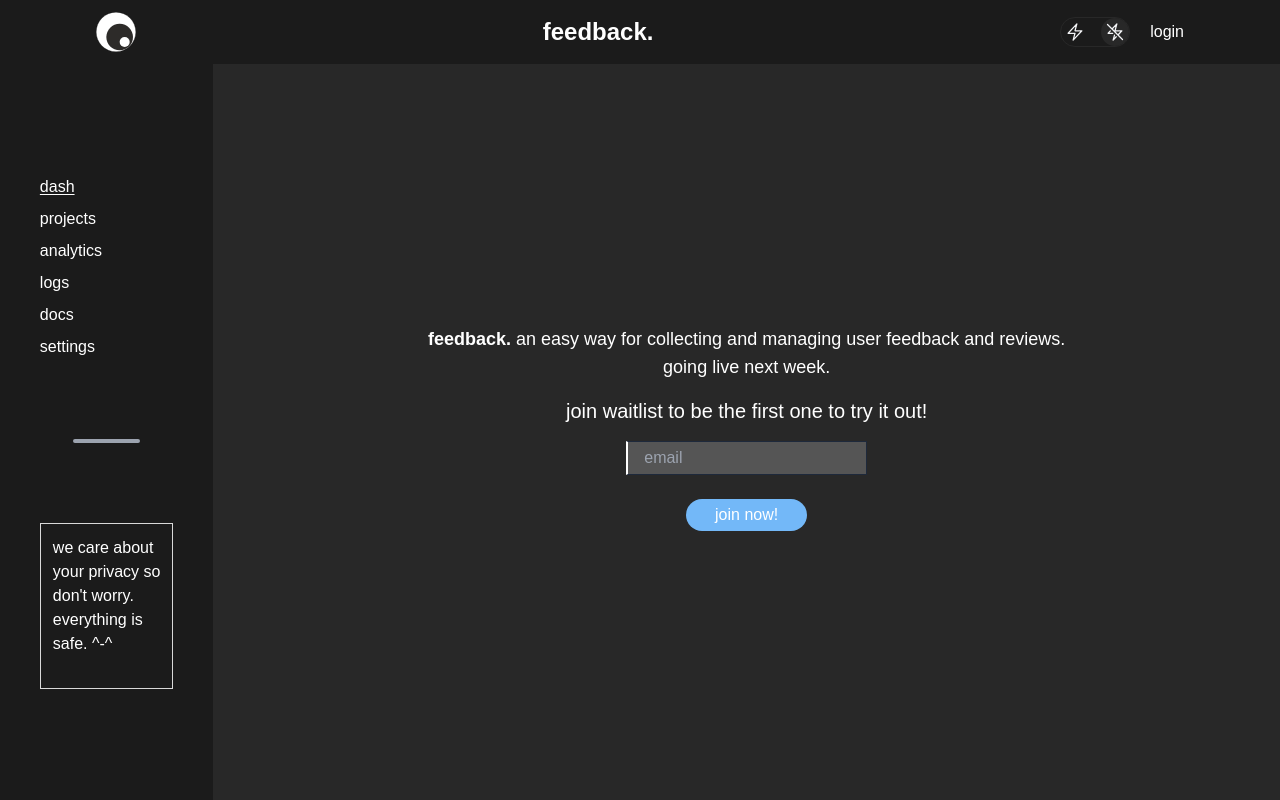
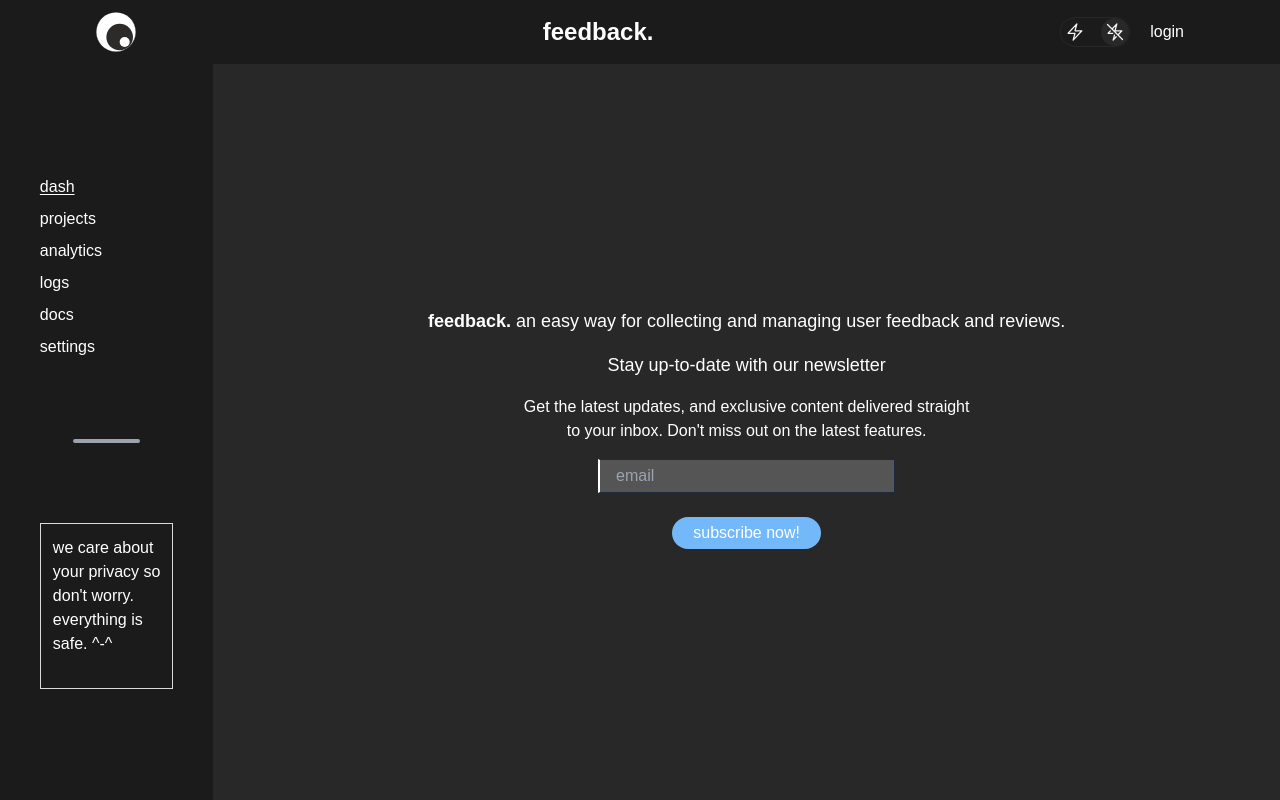
Before and after one commit to MayankBansal12/feedback, a Next.js app: page /dashboard in a window 1280 px wide. Built offline with nearby package versions, Linux system fonts and the light colour scheme.

Commit message:
modify: waitlist on dashboard into newsletter

```diff
--- a/src/app/dashboard/page.tsx
+++ b/src/app/dashboard/page.tsx
@@ -1,25 +1,27 @@
-"use client"
+/** @format */
+
+"use client";
 
 import { useToast } from "@/components/ui/use-toast";
 import { ChangeEvent, FormEvent, useState } from "react";
 
 export default function Dash() {
-    const { toast } = useToast()
-    const [email, setEmail] = useState("")
-    const [loading, setIsLoading] = useState(false)
+  const { toast } = useToast();
+  const [email, setEmail] = useState("");
+  const [loading, setIsLoading] = useState(false);
 
   const handleSubmit = async (e: FormEvent<HTMLFormElement>) => {
-        e.preventDefault()
-        console.log("email: ", email)
+    e.preventDefault();
+    console.log("email: ", email);
 
     if (!email) {
       toast({
         title: "oops! email is required",
         description: "please enter correct email!",
-            })
+      });
       return;
     }
-        setIsLoading(true)
+    setIsLoading(true);
 
     try {
       const response = await fetch("/api/email-contact", {
@@ -33,8 +35,9 @@ export default function Dash() {
       if (response.ok) {
         toast({
           title: "thanks! you are added to waitlist!",
-                    description: "keep an eye up on your email while we work to get it done quickly",
-                })
+          description:
+            "keep an eye up on your email while we work to get it done quickly",
+        });
       } else {
         const errorData = await response.json();
         console.error("Error:", errorData);
@@ -43,40 +46,56 @@ export default function Dash() {
           variant: "destructive",
           title: "caught up with an error",
           description: errorData.message.toLowerCase(),
-                })
+        });
       }
     } catch (error) {
-            console.log("error: ", error)
+      console.log("error: ", error);
       toast({
         variant: "destructive",
         title: "caught up with an error",
         description: "Error adding you to waitlist, try again!",
-            })
+      });
     } finally {
-            setIsLoading(false)
+      setIsLoading(false);
     }
-    }
+  };
 
-    return <div className="flex flex-col justify-center items-center gap-4 dark:bg-dark-secondary px-10 py-10 w-full h-full dark:text-white">
-        <h2 className="text-lg text-center">
-            <span className="font-bold">feedback.</span> an easy way for collecting and managing user feedback and reviews.
+  return (
+    <div className="flex flex-col justify-center items-center gap-4 dark:bg-dark-secondary px-10 py-10 w-full h-full dark:text-white">
+      <h2 className="text-center text-lg">
+        <span className="font-bold">feedback.</span> an easy way for collecting
+        and managing user feedback and reviews.
         <br />
-            going live next week.
       </h2>
 
-        <form onSubmit={handleSubmit} className="flex flex-col justify-center items-center gap-4">
-            <h2 className="text-xl">
-                join waitlist to be the first one to try it out!
-            </h2>
+      <form
+        onSubmit={handleSubmit}
+        className="flex flex-col justify-center items-center gap-4 text-center"
+      >
+        <h2 className="text-lg">Stay up-to-date with our newsletter</h2>
+        <p>
+          Get the latest updates, and exclusive content delivered straight
+          <br />
+          to your inbox. Don't miss out on the latest features.
+        </p>
         <input
           type="email"
           placeholder="email"
           value={email}
-                onChange={(e: ChangeEvent<HTMLInputElement>) => setEmail(e.target.value)}
-                className="bg-light-primary dark:bg-accent-darkinput px-4 py-1 w-2/3 border border-l-2 border-l-black dark:border-l-[#ffffff] text-md dark:text-white outline-none hover:outline focus:outline"
+          onChange={(e: ChangeEvent<HTMLInputElement>) =>
+            setEmail(e.target.value)
+          }
+          className="bg-light-primary dark:bg-accent-darkinput px-4 py-1 border border-l-2 border-l-black dark:border-l-[#ffffff] w-2/3 text-md dark:text-white outline-none hover:outline focus:outline"
           required
         />
-            <button type="submit" disabled={loading} className="bg-accent-link hover:bg-accent-buttonhover transition-all p-1 px-4 my-2 w-1/3 rounded-full text-white">join now!</button>
+        <button
+          type="submit"
+          disabled={loading}
+          className="bg-accent-link hover:bg-accent-buttonhover my-2 px-4 p-1 rounded-full w-1/3 text-white transition-all"
+        >
+          subscribe now!
+        </button>
       </form>
-    </div >
+    </div>
+  );
 }
```
Lines whose indentation alone changed are shown as unchanged.
